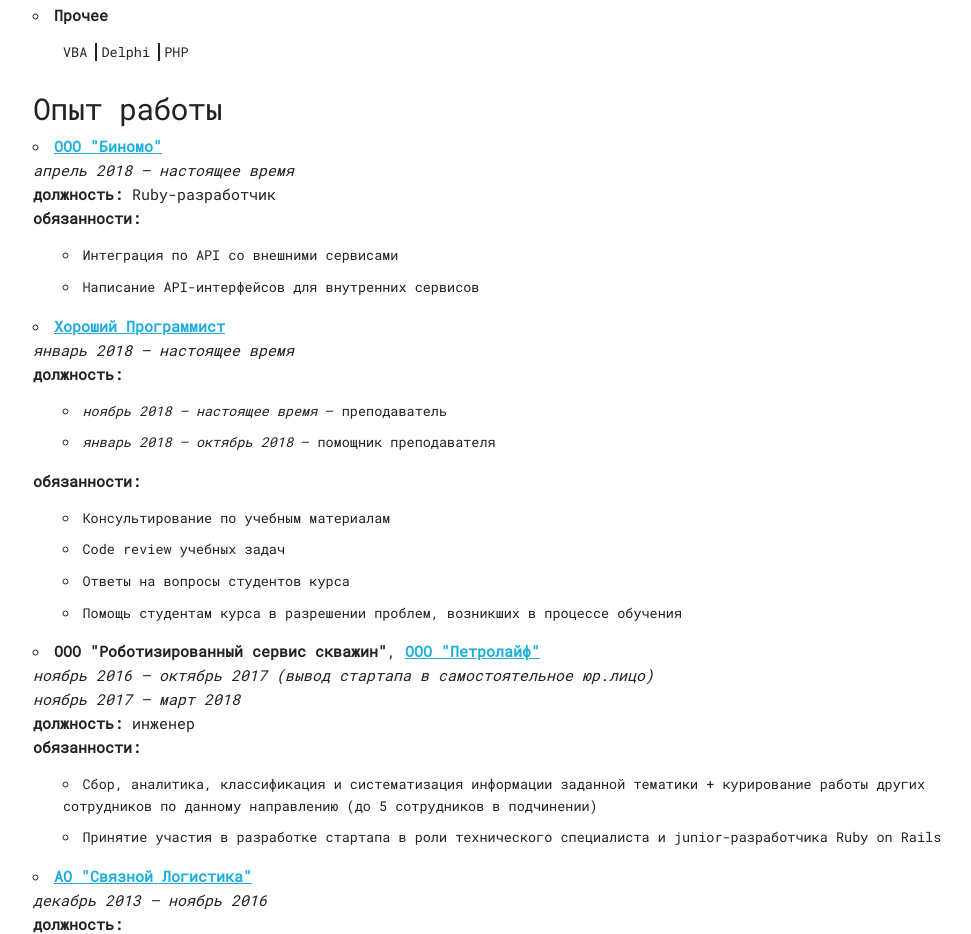
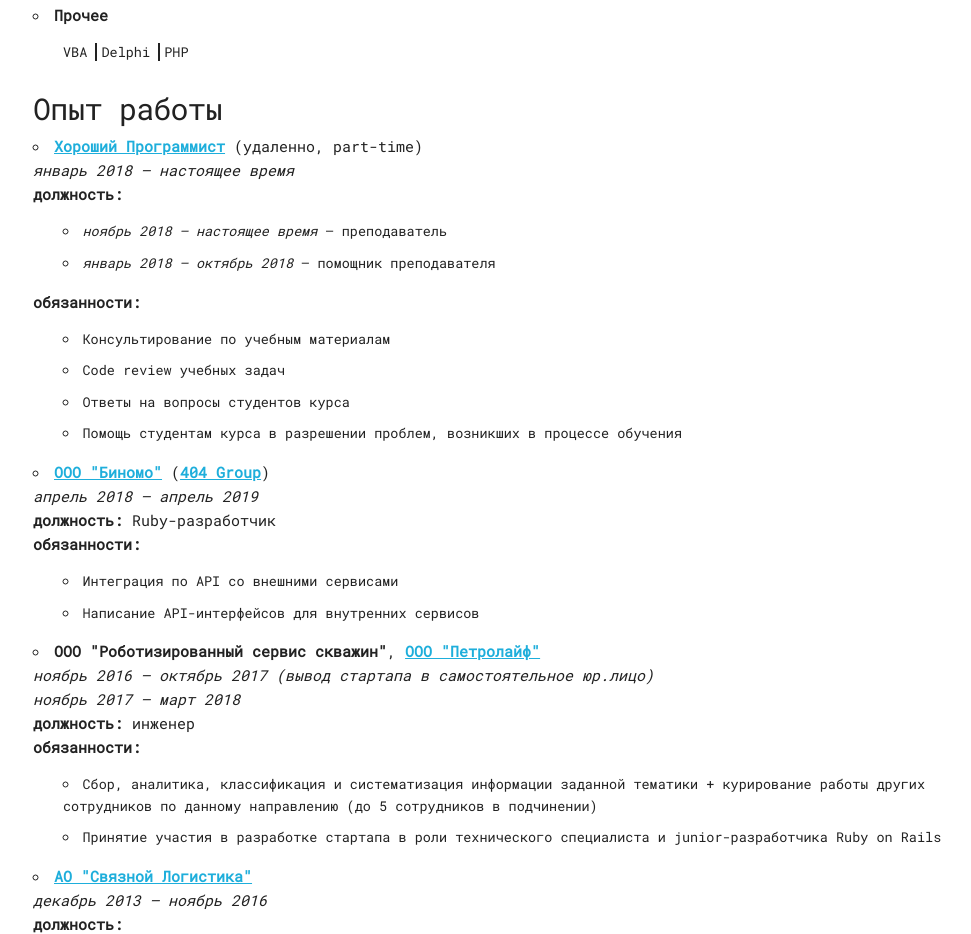
Before and after one commit to prisioner/cv, a plain HTML site: page index.html in a window 1280 px wide. Shown: the part 936-1870 px from the top of the page, without its empty margins (127-1098 px from the left). Drawn offline with Linux system fonts and the light colour scheme.

Commit message:
update cv

```diff
--- a/index.html
+++ b/index.html
@@ -140,17 +140,7 @@
           <h4>Опыт работы</h4>
           <ul>
             <li>
-              <a href="http://404-group.com/" target="_blank"><strong>ООО "Биномо"</strong></a><br>
-              <em>апрель 2018 &mdash; настоящее время</em><br>
-              <strong>должность:</strong> Ruby-разработчик<br>
-              <strong>обязанности:</strong>
-              <ul>
-                <li>Интеграция по API со внешними сервисами</li>
-                <li>Написание API-интерфейсов для внутренних сервисов</li>
-              </ul>
-            </li>
-            <li>
-              <a href="https://goodprogrammer.ru/" target="_blank"><strong>Хороший Программист</strong></a><br>
+              <a href="https://goodprogrammer.ru/" target="_blank"><strong>Хороший Программист</strong></a> (удаленно, part-time)<br>
               <em>январь 2018 &mdash; настоящее время</em><br>
               <strong>должность:</strong><br>
               <ul>
@@ -163,6 +153,16 @@
                 <li>Code review учебных задач</li>
                 <li>Ответы на вопросы студентов курса</li>
                 <li>Помощь студентам курса в разрешении проблем, возникших в процессе обучения</li>
+              </ul>
+            </li>
+            <li>
+              <a href="https://binomo.com/" target="_blank"><strong>ООО "Биномо"</strong></a> (<a href="http://404-group.com/" target="_blank"><strong>404 Group</strong></a>)<br>
+              <em>апрель 2018 &mdash; апрель 2019</em><br>
+              <strong>должность:</strong> Ruby-разработчик<br>
+              <strong>обязанности:</strong>
+              <ul>
+                <li>Интеграция по API со внешними сервисами</li>
+                <li>Написание API-интерфейсов для внутренних сервисов</li>
               </ul>
             </li>
             <li>
```
Also changed, not shown: img/photo.jpg.
